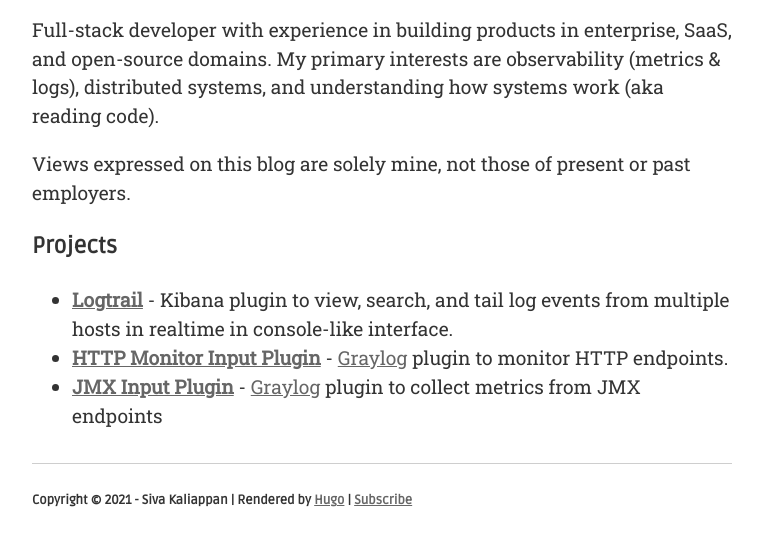
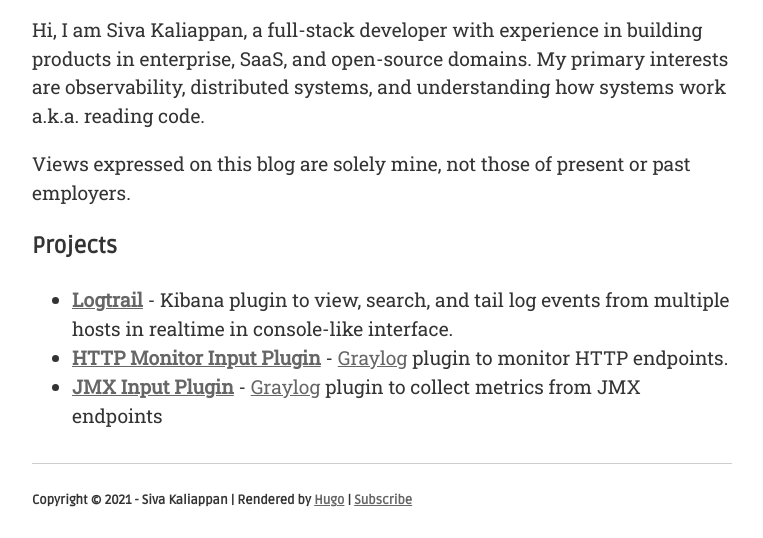
Before and after one commit to sivasamyk/sivasamyk.github.io, a plain HTML site: page about/index.html in a window 1280 px wide. Shown: the part 262-800 px from the top of the page, without its empty margins (258-1021 px from the left). Drawn offline with nearby package versions, Linux system fonts and the light colour scheme.

Commit message:
updated about me

```diff
--- a/about/index.html
+++ b/about/index.html
@@ -8,7 +8,7 @@
 <meta name="viewport" content="width=device-width, initial-scale=1" />
 <meta name="description" content="The HTML5 Herald" />
 <meta name="author" content="Siva Kaliappan" /><meta property="og:title" content="About Me" />
-<meta property="og:description" content="Full-stack developer with experience in building products in enterprise, SaaS, and open-source domains. My primary interests are observability (metrics &amp; logs), distributed systems, and understanding how systems work (aka reading code).
+<meta property="og:description" content="Hi, I am Siva Kaliappan, a full-stack developer with experience in building products in enterprise, SaaS, and open-source domains. My primary interests are observability, distributed systems, and understanding how systems work a.k.a. reading code.
 Views expressed on this blog are solely mine, not those of present or past employers.
 Projects  Logtrail - Kibana plugin to view, search, and tail log events from multiple hosts in realtime in console-like interface. HTTP Monitor Input Plugin - Graylog plugin to monitor HTTP endpoints." />
 <meta property="og:type" content="article" />
@@ -18,7 +18,7 @@ Projects  Logtrail - Kibana plugin to view, search, and tail log events from mul
 
 <meta name="twitter:card" content="summary"/>
 <meta name="twitter:title" content="About Me"/>
-<meta name="twitter:description" content="Full-stack developer with experience in building products in enterprise, SaaS, and open-source domains. My primary interests are observability (metrics &amp; logs), distributed systems, and understanding how systems work (aka reading code).
+<meta name="twitter:description" content="Hi, I am Siva Kaliappan, a full-stack developer with experience in building products in enterprise, SaaS, and open-source domains. My primary interests are observability, distributed systems, and understanding how systems work a.k.a. reading code.
 Views expressed on this blog are solely mine, not those of present or past employers.
 Projects  Logtrail - Kibana plugin to view, search, and tail log events from multiple hosts in realtime in console-like interface. HTTP Monitor Input Plugin - Graylog plugin to monitor HTTP endpoints."/>
 
@@ -90,7 +90,7 @@ Projects  Logtrail - Kibana plugin to view, search, and tail log events from mul
 
 
 
-    <p>Full-stack developer with experience in building products in enterprise, SaaS, and open-source domains. My primary interests are observability (metrics &amp; logs), distributed systems, and understanding how systems work (aka reading code).</p>
+    <p>Hi, I am Siva Kaliappan, a full-stack developer with experience in building products in enterprise, SaaS, and open-source domains. My primary interests are observability, distributed systems, and understanding how systems work a.k.a. reading code.</p>
 <p>Views expressed on this blog are solely mine, not those of present or past employers.</p>
 <h3 id="projects">Projects</h3>
 <ul>
```
